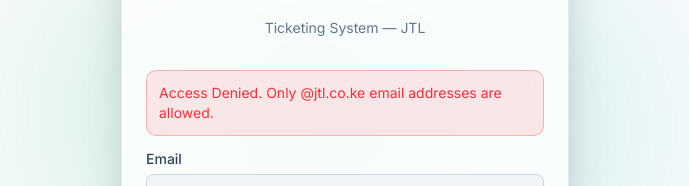
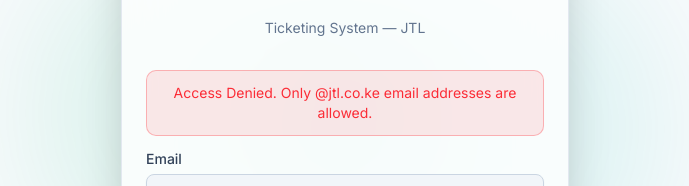
Before and after one commit to belinzenewtone/Ticketing-system, a Next.js app: page /login in a window 1280 px wide. Both pictures are taken after typing "name@example.com", "Sample123" into the empty fields and a click on the button "Sign In". Shown: the part 279-465 px from the top of the page, without its empty margins (295-984 px from the left). Built offline with nearby package versions, Linux system fonts and the light colour scheme; no server answers.

Commit message:
UI: Center error message on login page

```diff
--- a/src/app/login/page.tsx
+++ b/src/app/login/page.tsx
@@ -76,7 +76,7 @@ export default function LoginPage() {
                 <CardContent>
                     <form onSubmit={handleSubmit} className="space-y-4">
                         {error && (
-                            <div className="bg-red-500/10 border border-red-500/30 text-red-500 dark:text-red-400 rounded-lg p-3 text-sm animate-in fade-in">
+                            <div className="bg-red-500/10 border border-red-500/30 text-red-500 dark:text-red-400 rounded-lg p-3 text-sm text-center animate-in fade-in">
                                 {error}
                             </div>
                         )}
```
